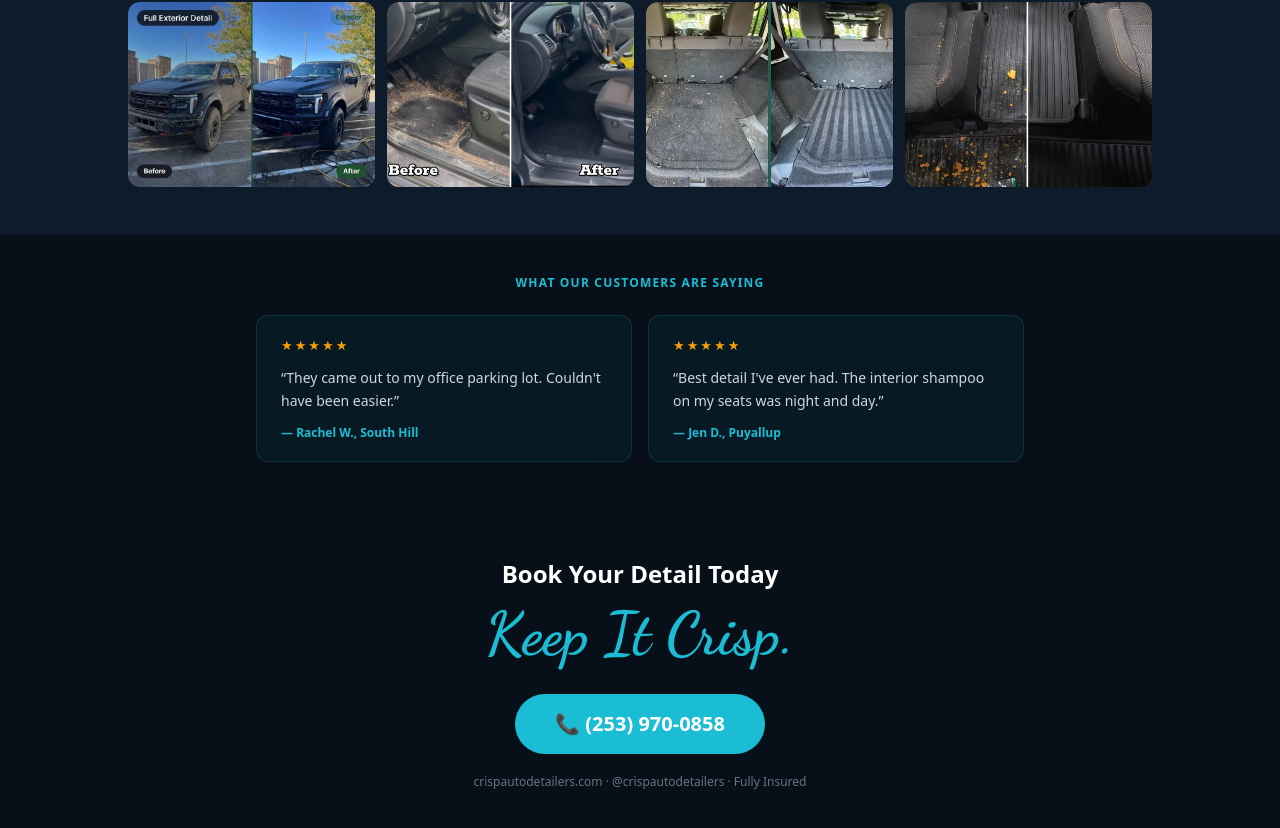
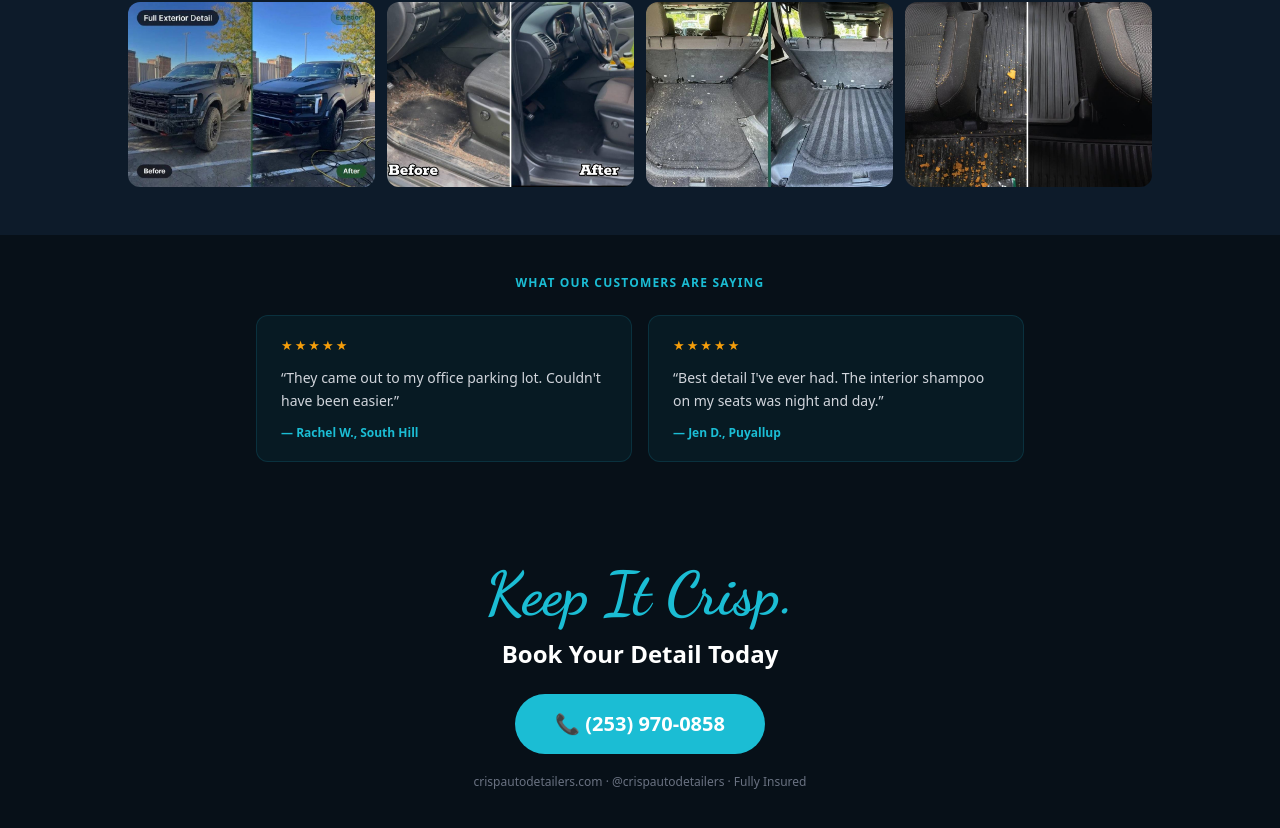
Before and after one commit to NobleLandCo/crispautodetailers, a Next.js app: page / in a window 1280 px wide. Shown: the part 1805-2633 px from the top of the page. Built offline with nearby package versions, Linux system fonts and the light colour scheme.

Commit message:
Swap CTA order: Keep It Crisp on top, Book Your Detail Today below

```diff
--- a/src/app/page.tsx
+++ b/src/app/page.tsx
@@ -180,10 +180,10 @@ export default function Home() {
       {/* CTA FOOTER */}
       <section className="py-14 px-6 text-center" style={{ backgroundColor: NAVY_DARK }}>
         <div className="max-w-xl mx-auto">
-          <h2 className="text-2xl font-black text-white mb-2">Book Your Detail Today</h2>
-          <p className="text-5xl md:text-6xl mt-1" style={{ fontFamily: "'Dancing Script', cursive", color: BLUE, lineHeight: 1.2 }}>
+          <p className="text-5xl md:text-6xl mb-2" style={{ fontFamily: "'Dancing Script', cursive", color: BLUE, lineHeight: 1.2 }}>
             Keep It Crisp.
           </p>
+          <h2 className="text-2xl font-black text-white">Book Your Detail Today</h2>
           <a href={`tel:${PHONE}`} className="inline-flex items-center gap-2 text-xl font-black px-10 py-4 rounded-full mt-6 mb-5 hover:opacity-90 transition-opacity" style={{ backgroundColor: BLUE, color: "#fff" }}>
             📞 {PHONE_DISPLAY}
           </a>
```
